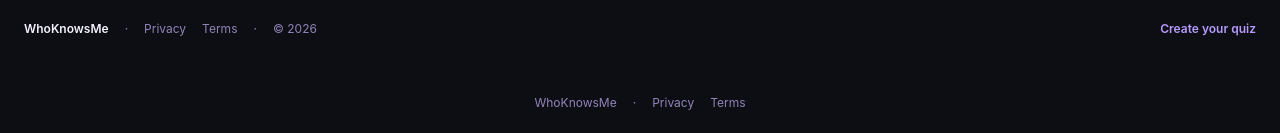
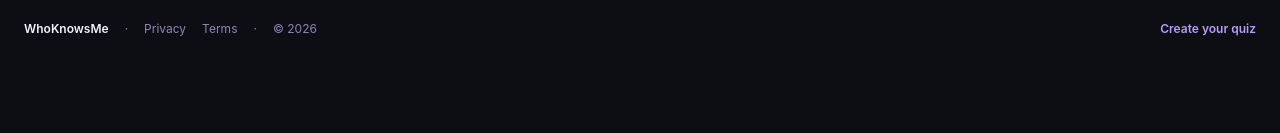
Before and after one commit to Feroz723/whoknowme, a Next.js app: page / in a window 1280 px wide. Shown: the part 2061-2194 px from the top of the page. After the commit the page ends 2131 px from the top, so only its background shows below. Built offline with nearby package versions, Linux system fonts and the light colour scheme.

Commit message:
Remove duplicate footer from layout.tsx (single footer lives in page.tsx now)

```diff
--- a/app/layout.tsx
+++ b/app/layout.tsx
@@ -16,18 +16,6 @@ export default function RootLayout({
     <html lang="en" className="h-full antialiased">
       <body className="min-h-full flex flex-col bg-bg text-text">
         {children}
-        <footer className="mt-auto px-6 py-6">
-          <div className="max-w-7xl mx-auto flex items-center justify-center gap-4 text-[12px] text-text-muted">
-            <span>WhoKnowsMe</span>
-            <span aria-hidden="true">·</span>
-            <a href="/privacy" className="hover:text-text transition-colors">
-              Privacy
-            </a>
-            <a href="/terms" className="hover:text-text transition-colors">
-              Terms
-            </a>
-          </div>
-        </footer>
       </body>
     </html>
   );
```
